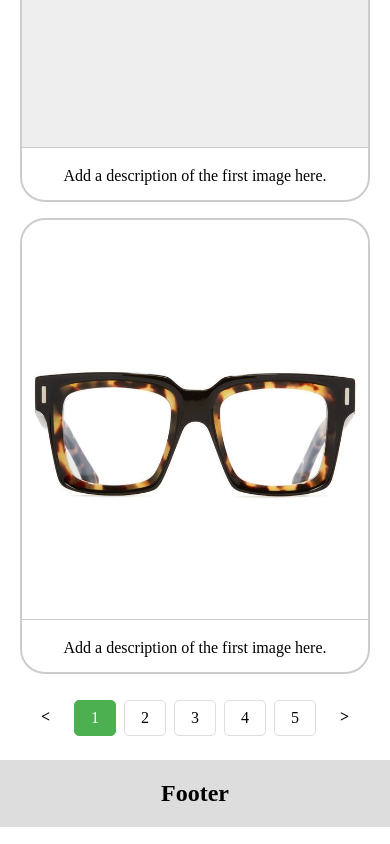
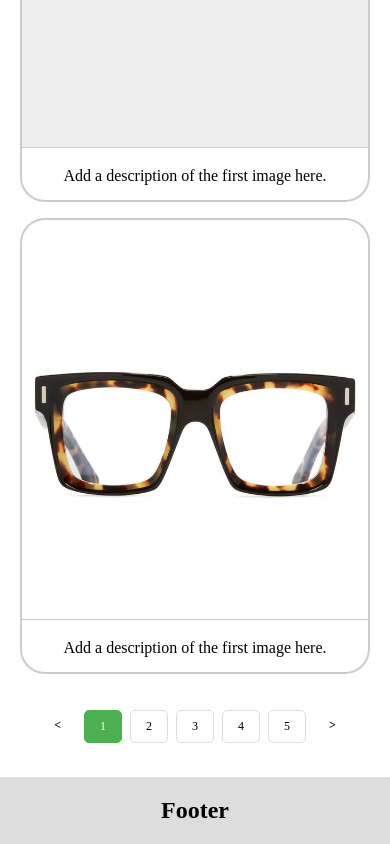
Before and after one commit to GitGenius212/product_glass, a plain HTML site: page index.html in a window 390 px wide. Shown: the part 2844-3688 px from the top of the page. Drawn offline with Linux system fonts and the light colour scheme.

Commit message:
Fix problem pagination in small screen

```diff
--- a/CSS/styles.css
+++ b/CSS/styles.css
@@ -170,6 +170,10 @@ div.gallery img {
         display: inline-block;
     }
 
+    .pagination a {
+        padding: 8px 15px;
+        font-size: 12px;
+    }
 
 }
 
--- a/index.html
+++ b/index.html
@@ -118,7 +118,7 @@
 
     </section>
 
-    <section style="text-align: center;margin-bottom: 20px;">
+    <section style="text-align: center;margin-bottom: 20px;padding: 10px;">
         <div class="pagination">
             <a href="#" style="font-weight: bolder;">&lt;</a>
             <a href="#" class="active">1</a>
```
